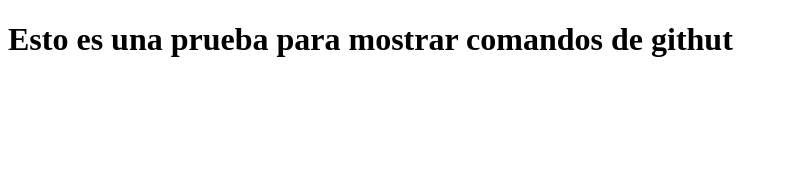
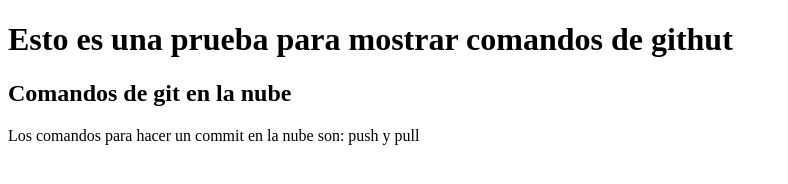
Before and after one commit to lecos8/PruebasGit_57, a plain HTML site: page PruebaGit_27.html in a window 1280 px wide. Shown: the whole page, without its empty margins (0-788 px from the left). Drawn offline with Linux system fonts and the light colour scheme.

Commit message:
Modificación rama_1

```diff
--- a/PruebaGit_27.html
+++ b/PruebaGit_27.html
@@ -5,6 +5,7 @@
     </head>
     <body>
         <h1>Esto es una prueba para mostrar comandos de githut</h1>
-
+        <h2>Comandos de git en la nube</h2>
+        <p>Los comandos para hacer un commit en la nube son: push y pull</p>
     </body>
 </html>
```
